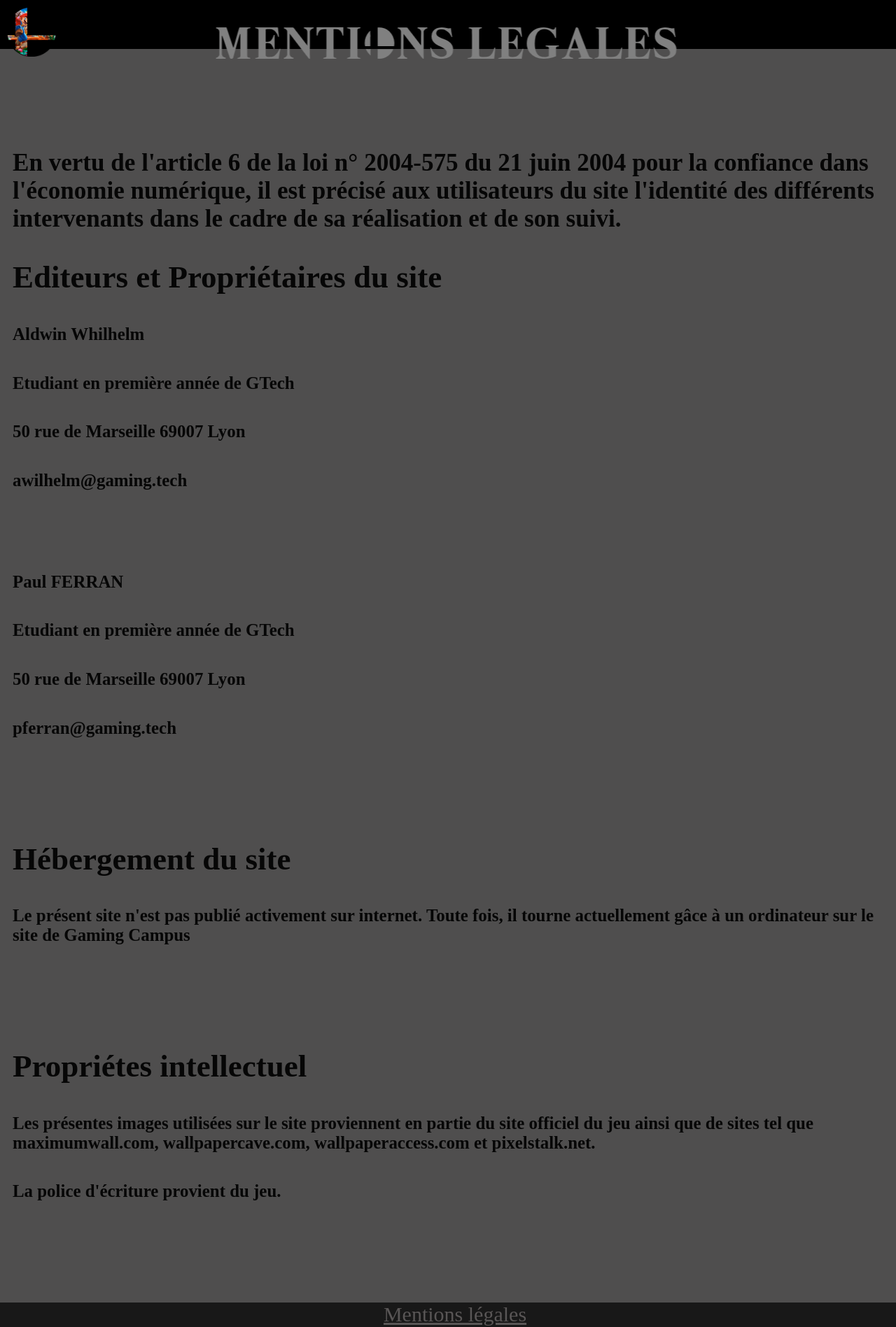
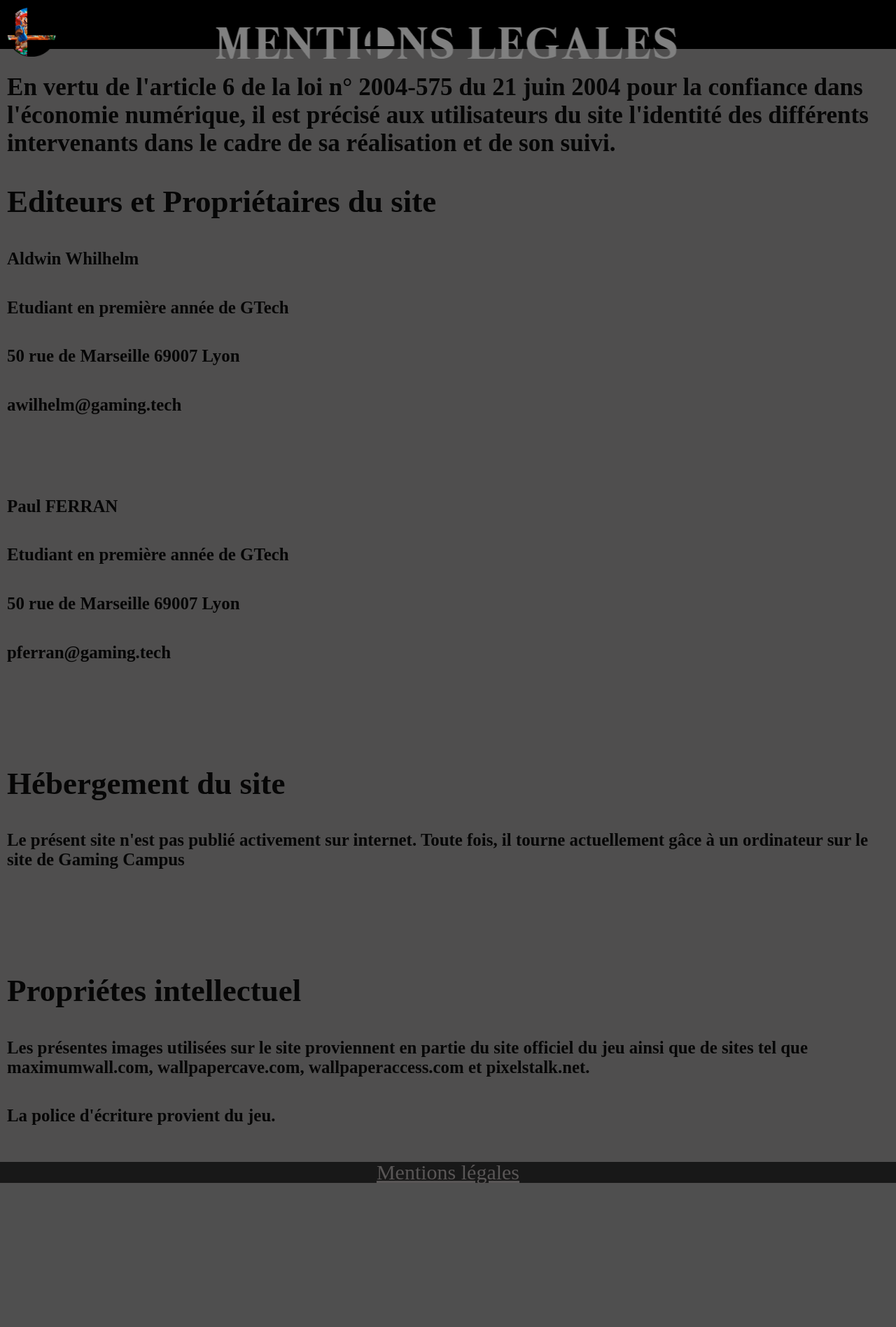
Before and after one commit to Aldwin-WIlh/Projet-2-HTML-CSS, a PHP site: page /mentionslegal.html in a window 1280 px wide; the page is wider, and only the part inside the window is pictured. Shown: that part at 70% size. After the commit the page ends 1691 px from the top of that part, so only its background shows below. Run offline with PHP 8.4, Linux system fonts and the light colour scheme.

Commit message:
Add files via upload

```diff
--- a/combatants.html
+++ b/combatants.html
@@ -18,9 +18,8 @@
 
       </style>
   </head>
-  <body>
+  <body class="Combatants">
 
-  </div>
   </body>
 
 
--- a/mentionslegal.html
+++ b/mentionslegal.html
@@ -1,35 +1,23 @@
 <!DOCTYPE html>
+<link href="projet-smash.css" rel="stylesheet" type="text/css" />
 
-<link href="projet-smash.css" rel="stylesheet" type="text/css" />
 <html>
 <head>
     <title>Mentions légales</title>
     <div class="bend">
         <a href="projet-smash.html">
-      <img src="logo_smash.png" alt="Home Icon" class="icon" width="70">
+            <img src="images/logo_smash.png" alt="Home Icon" class="icon" width="70">
         </a>
     </div>
+</head>
 
-</head>
 <header>
     <div class="titlerouge">
-            <img src="mentionslegales.png">
-
+        <img src="images/mentionslegales.png">
+    </div>
 </header>
-
-    <body>
-        <style>
-            body{
-                position: absolute;
-              background-color: rgb(79, 78, 78);
-              top: 20%;
-              left: 0%;
-              font: oblique;
-              font-size: 30px;
-              color: rgb(6, 6, 6);
-              padding: 10px;
-            }
-        </style>
+<body class="mentions-legal">
+    <div class="mentions-legal-texte">
         <h3>En vertu de l'article 6 de la loi n° 2004-575 du 21 juin 2004 pour la confiance dans l'économie numérique, il est précisé aux utilisateurs du site l'identité des différents intervenants dans le cadre de sa réalisation et de son suivi.</h3>
         <h2>Editeurs et Propriétaires du site</h2>
         <h5>Aldwin Whilhelm</h5>
@@ -48,12 +36,11 @@
         <h5>Les présentes images utilisées sur le site proviennent en partie du site officiel du jeu ainsi que de sites tel que maximumwall.com, wallpapercave.com, wallpaperaccess.com et pixelstalk.net.</h5>
         <h5>La police d'écriture provient du jeu.</h5>
 
-    </div>
-    </body>
-</div>
         <footer>
             <div class="footerb">
                 <a href="mentionslegal.html" class="legal-link">Mentions légales</a> </div>
+        </footer>
+    </div>
+</body>
 
-</footer>
 </html>
--- a/projet-smash.css
+++ b/projet-smash.css
@@ -3,14 +3,36 @@
   src: url(police_smash.ttf);
 }
 
-.bdy{
+/*fonctions generale*/
+body{
+  z-index: -100;
+  width: 100%;
+  height: 100%;
   position: absolute;
   margin: 0%;
-  width: 100%;
-  height: 100%;
 }
 
+footer {
+  position: absolute;
+  bottom: -30px;
+  left: 0;
+  height: 30px;
+  background-color: #181818;
+  width: 100%;
+  display: flex;
+  justify-content: center;
+  align-items: center;
+}
+
+@greyscale {
+  -webkit-filter: grayscale(100%);
+  filter: grayscale (100%)
+}
+
+
+/*page principale*/
 .fond{
+  z-index: -1;
   position: absolute;
   width: 100%;
   height: 100%;
@@ -18,7 +40,7 @@
 
 .fond img{
   width: 100%;
-  height: 105%;
+  height: 100%;
 }
 
 .button{
@@ -97,45 +119,42 @@
   height: 100%;
 }
 
-@greyscale {
-  -webkit-filter: grayscale(100%);
-  filter: grayscale (100%)
+.bend {
+  position: fixed;
+  padding: 10px;
+  top: 0;
+  left: 0;
+  width: 100%;
+  height: 50px;
+  background-color: black;
+  color: antiquewhite;
 }
 
-footer {
+/*combattant*/
+.combattant {
+  background-color: rgb(8, 8, 3) ;
+
+}
+
+/*mentions-legal*/
+
+.mentions-legal{
+  top: 0%;
+  left: 0%;
+  background-color: rgb(79, 78, 78);
+}
+
+.mentions-legal-texte {
   position: absolute;
-  bottom: -8%;
-  left: -5%;
-  height: 15px;
-  background-color: #181818; /* Dark gray background color */
+  top: 60px;
+  left: 0%;
+  font: oblique;
+  font-size: 30px;
+  color: rgb(6, 6, 6);
   padding: 10px;
-  width: 110%;
-  display: flex; /* Create a flex container */
-  justify-content: center; /* Horizontally center content */
-  align-items: center; /* Vertically center content */
 }
 
 
-
-.footer_gauche{
-  font-family: "Smash";
-  bottom: 0%;
-}
-
-
-
-
-
-.bend {
-    position: fixed;
-    padding: 10px;
-    top: 0;
-    left: 0;
-    width: 100%;
-    height: 50px;
-    background-color: black;
-    color: antiquewhite;
-  }
 
   .titlebleu{
     position: fixed;
```
Also changed, not shown: projet-smash.html (+20 -10 lines). Lines whose indentation alone changed are shown as unchanged.
